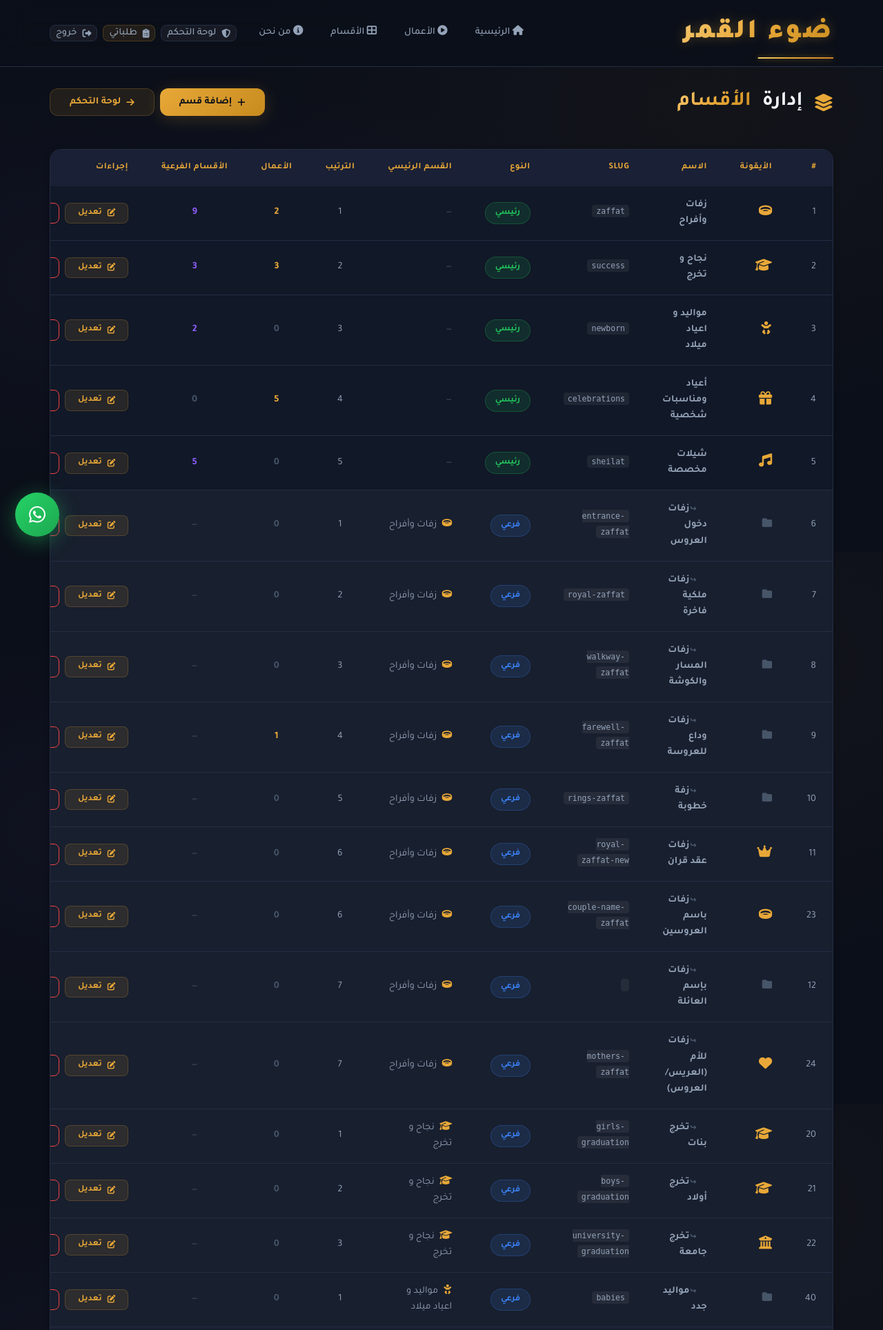
After one commit to waldys672-oss/studio_song, a Flask app: page /admin/categories in a window 1280 px wide. The commit adds this page. Shown: the top 1928 px of the page at 69% size. Run offline with Flask 3, Linux system fonts and the light colour scheme; a user stored in the database is signed in; parts of the project's set-up code (start-up, migrations or seed data) failed here and were passed over.

Commit message:
Latest update dahsboard + categories addetion

```diff
--- a/app/routes/admin.py
+++ b/app/routes/admin.py
@@ -172,6 +172,115 @@ def delete_sample(sample_id):
         db.session.commit()
         flash('تم حذف العمل', 'success')
     return redirect(url_for('admin.samples'))
+
+
+# ─── Categories Management ───
+
+def _slugify(text):
+    """Simple ASCII slug generator."""
+    import re, unicodedata
+    text = unicodedata.normalize('NFKD', text).encode('ascii', 'ignore').decode('ascii')
+    text = re.sub(r'[^\w\s-]', '', text).strip().lower()
+    return re.sub(r'[\s_-]+', '-', text)
+
+
+@admin_bp.route('/categories')
+@admin_required
+def categories():
+    all_cats = Category.query.order_by(
+        Category.parent_id.asc(), Category.sort_order.asc()
+    ).all()
+    return render_template('admin/categories.html', categories=all_cats)
+
+
+@admin_bp.route('/categories/add', methods=['GET', 'POST'])
+@admin_required
+def add_category():
+    parent_options = Category.query.filter_by(parent_id=None).order_by(Category.sort_order).all()
+    if request.method == 'POST':
+        name = request.form.get('name', '').strip()
+        slug = request.form.get('slug', '').strip() or _slugify(name)
+        description = request.form.get('description', '').strip()
+        icon = request.form.get('icon', '').strip()
+        sort_order = request.form.get('sort_order', 0, type=int)
+        parent_id = request.form.get('parent_id', type=int) or None
+
+        if not name or not slug:
+            flash('الاسم والـ Slug مطلوبان', 'error')
+            return redirect(request.url)
+
+        if Category.query.filter_by(slug=slug).first():
+            flash('هذا الـ Slug مستخدم بالفعل، اختر آخر', 'error')
+            return redirect(request.url)
+
+        cat = Category(name=name, slug=slug, description=description,
+                       icon=icon, sort_order=sort_order, parent_id=parent_id)
+        db.session.add(cat)
+        db.session.commit()
+        flash(f'تم إضافة القسم «{name}» بنجاح', 'success')
+        return redirect(url_for('admin.categories'))
+
+    return render_template('admin/category_form.html', category=None,
+                           parent_options=parent_options)
+
+
+@admin_bp.route('/categories/<int:cat_id>/edit', methods=['GET', 'POST'])
+@admin_required
+def edit_category(cat_id):
+    cat = db.session.get(Category, cat_id)
+    if not cat:
+        flash('القسم غير موجود', 'error')
+        return redirect(url_for('admin.categories'))
+
+    parent_options = Category.query.filter(
+        Category.parent_id == None,
+        Category.id != cat_id
+    ).order_by(Category.sort_order).all()
+
+    if request.method == 'POST':
+        cat.name = request.form.get('name', '').strip()
+        cat.slug = request.form.get('slug', '').strip() or _slugify(cat.name)
+        cat.description = request.form.get('description', '').strip()
+        cat.icon = request.form.get('icon', '').strip()
+        cat.sort_order = request.form.get('sort_order', 0, type=int)
+        cat.parent_id = request.form.get('parent_id', type=int) or None
+
+        existing = Category.query.filter_by(slug=cat.slug).first()
+        if existing and existing.id != cat_id:
+            flash('هذا الـ Slug مستخدم بالفعل، اختر آخر', 'error')
+            return redirect(request.url)
+
+        db.session.commit()
+        flash(f'تم تحديث القسم «{cat.name}» بنجاح', 'success')
+        return redirect(url_for('admin.categories'))
+
+    return render_template('admin/category_form.html', category=cat,
+                           parent_options=parent_options)
+
+
+@admin_bp.route('/categories/<int:cat_id>/delete', methods=['POST'])
+@admin_required
+def delete_category(cat_id):
+    cat = db.session.get(Category, cat_id)
+    if not cat:
+        flash('القسم غير موجود', 'error')
+        return redirect(url_for('admin.categories'))
+
+    if cat.samples.count() > 0:
+        flash(f'لا يمكن حذف «{cat.name}» لأنه يحتوي على {cat.samples.count()} عمل. احذف الأعمال أولاً.', 'error')
+        return redirect(url_for('admin.categories'))
+
+    if cat.subcategories.count() > 0:
+        flash(f'لا يمكن حذف «{cat.name}» لأنه يحتوي على أقسام فرعية. احذفها أولاً.', 'error')
+        return redirect(url_for('admin.categories'))
+
+    name = cat.name
+    db.session.delete(cat)
+    db.session.commit()
+    flash(f'تم حذف القسم «{name}»', 'success')
+    return redirect(url_for('admin.categories'))
+
+
 @admin_bp.route('/samples')
 @admin_required
 def samples():
--- /dev/null
+++ b/app/templates/admin/categories.html
@@ -0,0 +1,187 @@
+{% extends "base.html" %}
+
+{% block title %}إدارة الأقسام{% endblock %}
+
+{% block content %}
+<section class="admin-page">
+    <div class="container">
+        <div class="dashboard-header">
+            <h1><i class="fas fa-layer-group"></i> إدارة <span class="accent-text">الأقسام</span></h1>
+            <div style="display: flex; gap: var(--space-sm);">
+                <a href="{{ url_for('admin.add_category') }}" class="btn btn-primary">
+                    <i class="fas fa-plus"></i> إضافة قسم
+                </a>
+                <a href="{{ url_for('admin.dashboard') }}" class="btn btn-secondary">
+                    <i class="fas fa-arrow-right"></i> لوحة التحكم
+                </a>
+            </div>
+        </div>
+
+        <div class="admin-table-wrapper animate-on-scroll">
+            {% if categories %}
+            <table class="admin-table">
+                <thead>
+                    <tr>
+                        <th>#</th>
+                        <th>الأيقونة</th>
+                        <th>الاسم</th>
+                        <th>Slug</th>
+                        <th>النوع</th>
+                        <th>القسم الرئيسي</th>
+                        <th>الترتيب</th>
+                        <th>الأعمال</th>
+                        <th>الأقسام الفرعية</th>
+                        <th>إجراءات</th>
+                    </tr>
+                </thead>
+                <tbody>
+                    {% for cat in categories %}
+                    <tr {% if cat.parent_id %}style="background: rgba(255,255,255,0.03);" {% endif %}>
+                        <td>{{ cat.id }}</td>
+                        <td>
+                            {% if cat.icon %}
+                            <i class="{{ cat.icon }}" style="font-size: 1.2rem; color: var(--accent);"></i>
+                            {% else %}
+                            <i class="fas fa-folder" style="color: var(--text-dim);"></i>
+                            {% endif %}
+                        </td>
+                        <td>
+                            {% if cat.parent_id %}
+                            <span style="padding-right: var(--space-md); color: var(--text-dim); font-size: 0.85em;">
+                                <i class="fas fa-level-up-alt fa-rotate-90" style="font-size: 0.7em;"></i>
+                            </span>
+                            {% endif %}
+                            <strong>{{ cat.name }}</strong>
+                        </td>
+                        <td>
+                            <code
+                                style="font-size: 0.8em; background: rgba(255,255,255,0.06); padding: 2px 6px; border-radius: 4px;">
+                                {{ cat.slug }}
+                            </code>
+                        </td>
+                        <td>
+                            {% if cat.parent_id %}
+                            <span class="badge badge-info">فرعي</span>
+                            {% else %}
+                            <span class="badge badge-success">رئيسي</span>
+                            {% endif %}
+                        </td>
+                        <td>
+                            {% if cat.parent %}
+                            <i class="{{ cat.parent.icon or 'fas fa-folder' }}"
+                                style="color: var(--accent); margin-left: 4px;"></i>
+                            {{ cat.parent.name }}
+                            {% else %}
+                            <span style="color: var(--text-dim);">—</span>
+                            {% endif %}
+                        </td>
+                        <td style="text-align: center;">{{ cat.sort_order }}</td>
+                        <td style="text-align: center;">
+                            <span
+                                style="font-weight: 600; color: {% if cat.samples.count() > 0 %}var(--accent){% else %}var(--text-dim){% endif %};">
+                                {{ cat.samples.count() }}
+                            </span>
+                        </td>
+                        <td style="text-align: center;">
+                            {% if not cat.parent_id %}
+                            <span
+                                style="font-weight: 600; color: {% if cat.subcategories.count() > 0 %}var(--secondary){% else %}var(--text-dim){% endif %};">
+                                {{ cat.subcategories.count() }}
+                            </span>
+                            {% else %}
+                            <span style="color: var(--text-dim);">—</span>
+                            {% endif %}
+                        </td>
+                        <td>
+                            <div class="admin-table-actions">
+                                <a href="{{ url_for('admin.edit_category', cat_id=cat.id) }}"
+                                    class="btn btn-sm btn-secondary">
+                                    <i class="fas fa-edit"></i> تعديل
+                                </a>
+                                <button type="button" class="btn btn-sm btn-outline delete-cat-btn"
+                                    style="color: var(--error, #ef4444); border-color: var(--error, #ef4444);"
+                                    data-cat-name="{{ cat.name }}"
+                                    data-delete-url="{{ url_for('admin.delete_category', cat_id=cat.id) }}"
+                                    data-csrf="{{ csrf_token() }}">
+                                    <i class="fas fa-trash-alt"></i> حذف
+                                </button>
+                            </div>
+                        </td>
+                    </tr>
+                    {% endfor %}
+                </tbody>
+            </table>
+            {% else %}
+            <div class="samples-empty">
+                <div class="samples-empty__icon"><i class="fas fa-layer-group"></i></div>
+                <p>لا توجد أقسام بعد</p>
+                <a href="{{ url_for('admin.add_category') }}" class="btn btn-primary"
+                    style="margin-top: var(--space-lg);">
+                    <i class="fas fa-plus"></i> أضف أول قسم
+                </a>
+            </div>
+            {% endif %}
+        </div>
+    </div>
+</section>
+
+<!-- ═══ Delete Confirmation Modal ═══ -->
+<div id="deleteCatModal" style="
+    display: none; position: fixed; inset: 0; z-index: 9999;
+    background: rgba(0,0,0,0.7); backdrop-filter: blur(6px);
+    align-items: center; justify-content: center;">
+    <div style="
+        background: var(--surface-1, #12122a);
+        border: 1px solid rgba(255,255,255,0.12);
+        border-radius: 20px; padding: 2.5rem 2rem;
+        max-width: 400px; width: 90%; text-align: center;
+        box-shadow: 0 30px 60px rgba(0,0,0,0.6);">
+        <div style="font-size: 3.5rem; margin-bottom: 1rem; line-height: 1;">
+            <i class="fas fa-trash-alt" style="color: #ef4444;"></i>
+        </div>
+        <h2 style="margin: 0 0 0.75rem; font-size: 1.3rem;">تأكيد الحذف</h2>
+        <p id="deleteCatMsg"
+            style="color: var(--text-dim, #aaa); margin: 0 0 2rem; line-height: 1.7; font-size: 0.95rem;"></p>
+        <div style="display: flex; gap: 0.75rem; justify-content: center; flex-wrap: wrap;">
+            <form id="deleteCatForm" method="POST" style="display: inline;">
+                <input type="hidden" name="csrf_token" id="deleteCatCsrf">
+                <button type="submit" class="btn btn-primary"
+                    style="background: #ef4444; border-color: #ef4444; min-width: 120px;">
+                    <i class="fas fa-trash-alt"></i> نعم، احذف
+                </button>
+            </form>
+            <button type="button" onclick="closeCatModal()" class="btn btn-secondary" style="min-width: 100px;">
+                <i class="fas fa-times"></i> إلغاء
+            </button>
+        </div>
+    </div>
+</div>
+
+<script>
+    (function () {
+        var modal = document.getElementById('deleteCatModal');
+
+        document.querySelectorAll('.delete-cat-btn').forEach(function (btn) {
+            btn.addEventListener('click', function () {
+                document.getElementById('deleteCatMsg').textContent =
+                    'هل أنت متأكد من حذف قسم \u00ab' + btn.getAttribute('data-cat-name') + '\u00bb\u061f لا يمكن التراجع عن هذه العملية.';
+                document.getElementById('deleteCatForm').setAttribute('action', btn.getAttribute('data-delete-url'));
+                document.getElementById('deleteCatCsrf').value = btn.getAttribute('data-csrf');
+                modal.style.display = 'flex';
+            });
+        });
+
+        window.closeCatModal = function () {
+            modal.style.display = 'none';
+        };
+
+        modal.addEventListener('click', function (e) {
+            if (e.target === modal) closeCatModal();
+        });
+
+        document.addEventListener('keydown', function (e) {
+            if (e.key === 'Escape') closeCatModal();
+        });
+    }());
+</script>
+{% endblock %}
```
Also changed, not shown: app/templates/admin/dashboard.html (+12 -5 lines), app/templates/admin/order_detail.html (+29 -15 lines), app/templates/category.html (indentation only).
